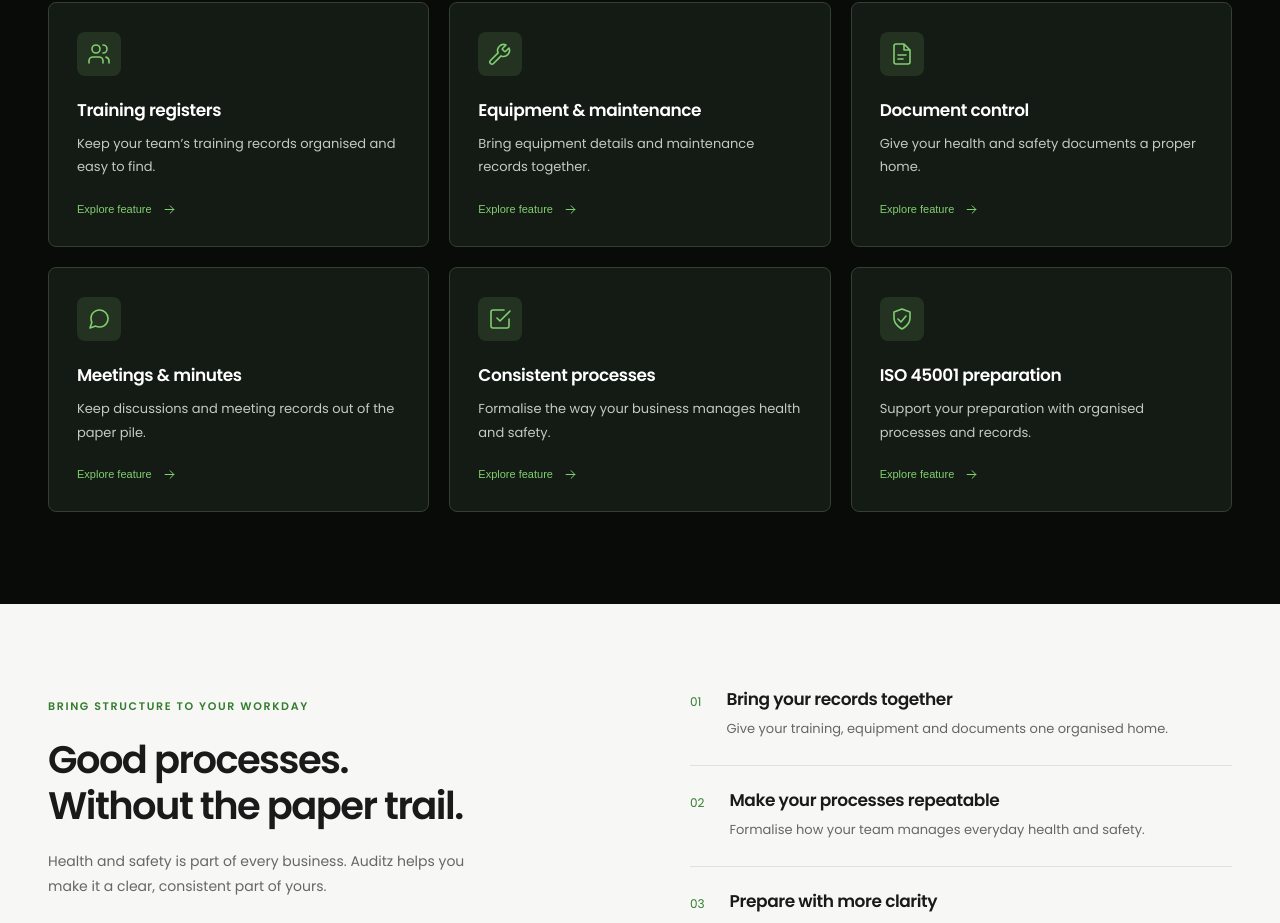
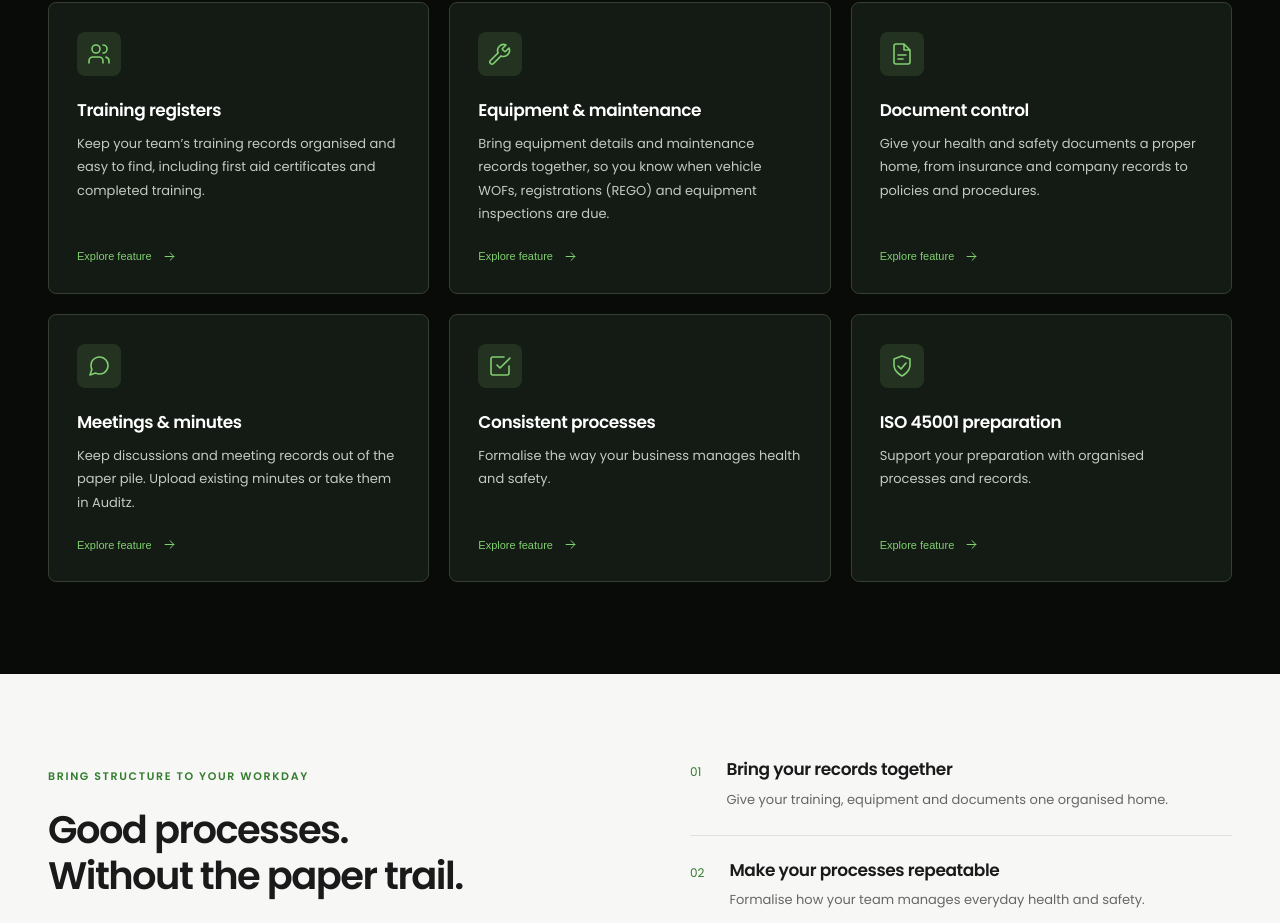
Before and after one commit to Stay-Safe-Auditz-Software-Limited/public-site, a Nuxt app in the folder src/Client/StaySafePublicSite/: page / in a window 1280 px wide. Shown: the part 1489-2412 px from the top of the page. Built offline with nearby package versions, Linux system fonts and the light colour scheme; a web font is replaced by a local one.

Commit message:
Add practical examples to home and feature descriptions

```diff
--- a/src/Client/StaySafePublicSite/app/data/site.ts
+++ b/src/Client/StaySafePublicSite/app/data/site.ts
@@ -8,31 +8,35 @@ export const demoEmail = 'mailto:staysafe@auditz.co.nz?subject=Auditz%20demo%20r
 export const features: Feature[] = [
   {
     title: 'Training registers',
-    description: 'Keep your team’s training records organised and easy to find.',
+    description:
+      'Keep your team’s training records organised and easy to find, including first aid certificates and completed training.',
     icon: 'people',
     detail:
-      'Bring employee training records into one register, so you can review completed training and plan what comes next.',
+      'Bring employee training records, including first aid certificates and other completed training, into one register, so you can review completed training and plan what comes next.',
   },
   {
     title: 'Equipment & maintenance',
-    description: 'Bring equipment details and maintenance records together.',
+    description:
+      'Bring equipment details and maintenance records together, so you know when vehicle WOFs, registrations (REGO) and equipment inspections are due.',
     icon: 'tool',
     detail:
-      'Keep a clear record of your equipment and its maintenance, with information available when you need it.',
+      'Keep a clear record of your equipment and its maintenance, with information available when you need it. Know when your vehicles are due for a WOF or registration (REGO), or when equipment needs an inspection.',
   },
   {
     title: 'Document control',
-    description: 'Give your health and safety documents a proper home.',
+    description:
+      'Give your health and safety documents a proper home, from insurance and company records to policies and procedures.',
     icon: 'document',
     detail:
-      'Organise the policies, procedures and records that support your health and safety processes.',
+      'Organise the policies, procedures and records that support your health and safety processes, including insurance documents, company records, and health and safety policies and procedures.',
   },
   {
     title: 'Meetings & minutes',
-    description: 'Keep discussions and meeting records out of the paper pile.',
+    description:
+      'Keep discussions and meeting records out of the paper pile. Upload existing minutes or take them in Auditz.',
     icon: 'chat',
     detail:
-      'Keep health and safety meeting minutes together so your team can refer back to decisions and discussions.',
+      'Upload existing minutes or take meeting minutes in Auditz. Keep health and safety meeting minutes together so your team can refer back to decisions and discussions.',
   },
   {
     title: 'Consistent processes',
```
